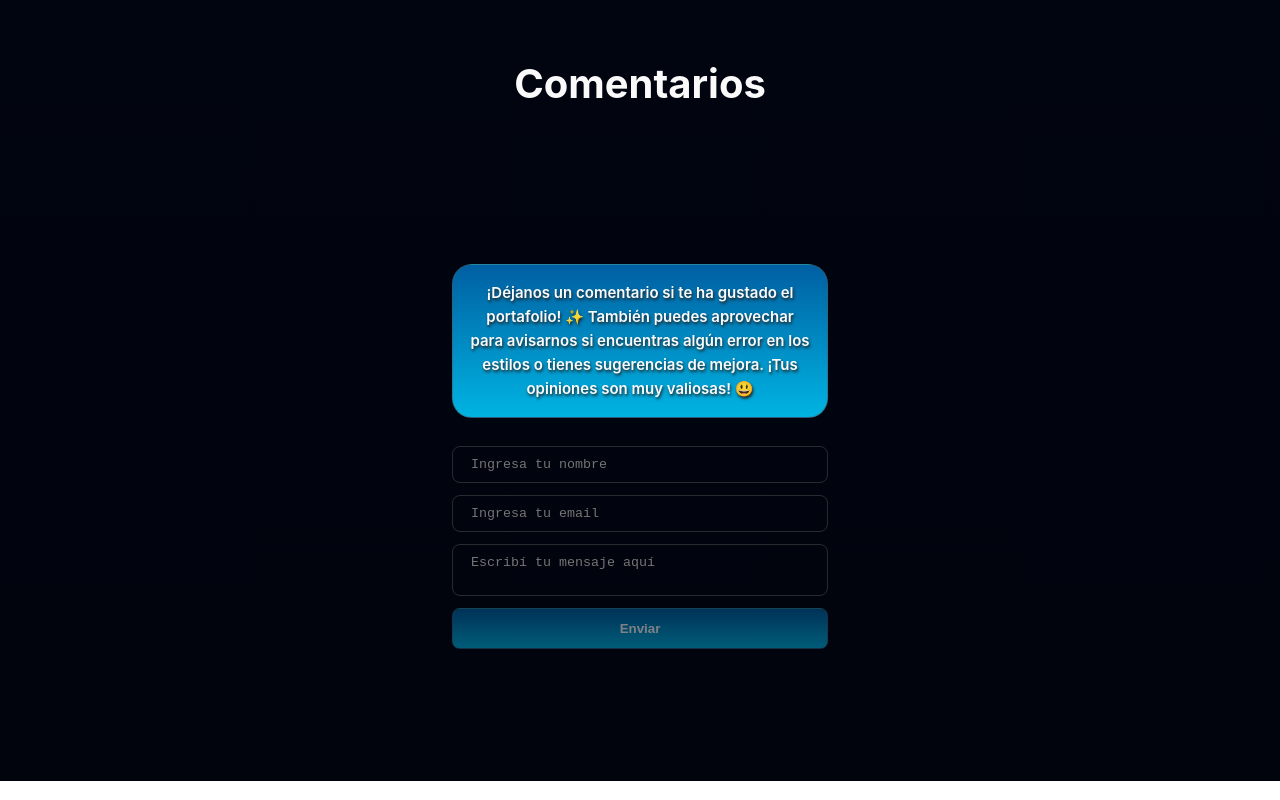
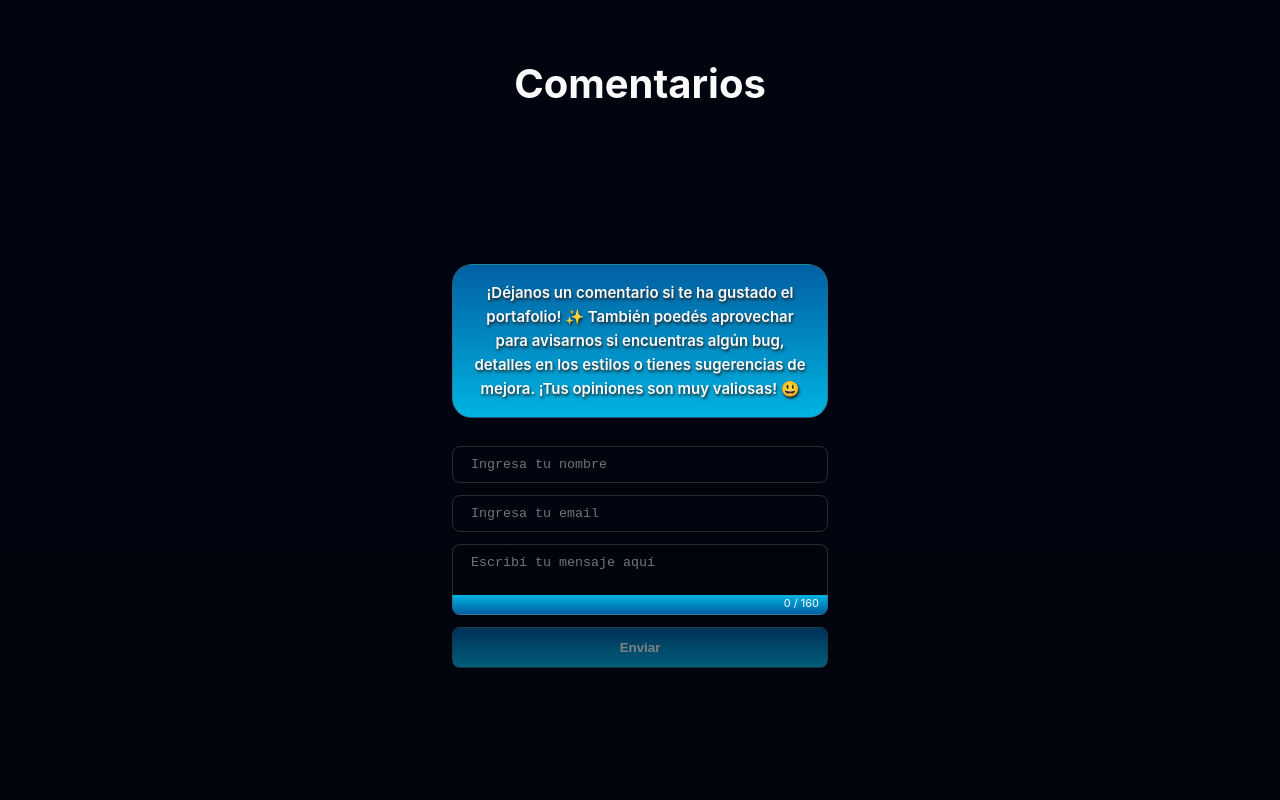
Before and after one commit to solidsnk86/double-commit, a Vue app: page / in a window 1280 px wide. Shown: the part 2504-3304 px from the top of the page. Built offline with nearby package versions, Linux system fonts and the light colour scheme; no server answers; the database is empty.

Commit message:
character form count added

```diff
--- a/src/components/CommentsForm.vue
+++ b/src/components/CommentsForm.vue
@@ -1,5 +1,5 @@
 <script lang="js" setup>
-import { ref, computed, onMounted } from 'vue'
+import { ref, computed, onMounted, watch } from 'vue'
 import { z } from 'zod'
 import { Model } from './ActionClass.vue'
 import CommentsComponent from './CommentsComponent.vue'
@@ -20,6 +20,9 @@ const showDialog = ref(false)
 const dialogMessage = ref('')
 const errors = ref({})
 const comments = ref([])
+const MAX_LENGTH = 160
+const LENGTH = 0
+const counterChars = ref(LENGTH)
 
 /**
  * Validación con zod, documentación: https://zod.dev/?id=introduction
@@ -29,7 +32,7 @@ const formSchema = z.object({
   message: z
     .string()
     .min(10, { message: 'El mesaje debe tener al menos 10 caracteres' })
-    .max(160, { message: 'El mensaje no debe superar los 160 caracteres' })
+    .max(MAX_LENGTH, { message: `El mensaje no debe superar los ${MAX_LENGTH} caracteres` })
 })
 
 const isFormValid = computed(() => {
@@ -55,6 +58,7 @@ const validateField = (field) => {
 const refreshComments = async () => {
   comments.value = await Model.getComment()
 }
+
 // Envío del formulario a la BD
 const sendForm = async (e) => {
   e.preventDefault()
@@ -74,6 +78,14 @@ const closeDialog = () => {
   showDialog.value = false
 }
 
+// Actualizar el contador de caracteres con el observador watch de vue.js
+watch(
+  () => dataForm.value.message,
+  (newValue) => {
+    counterChars.value = LENGTH + newValue.length
+  }
+)
+
 onMounted(refreshComments)
 </script>
 
@@ -89,9 +101,9 @@ onMounted(refreshComments)
         font-weight: 600;
       "
     >
-      ¡Déjanos un comentario si te ha gustado el portafolio! ✨ También puedes aprovechar para
-      avisarnos si encuentras algún error en los estilos o tienes sugerencias de mejora. ¡Tus
-      opiniones son muy valiosas! 😃
+      ¡Déjanos un comentario si te ha gustado el portafolio! ✨ También poedés aprovechar para
+      avisarnos si encuentras algún bug, detalles en los estilos o tienes sugerencias de mejora.
+      ¡Tus opiniones son muy valiosas! 😃
     </p>
     <input
       type="text"
@@ -110,11 +122,14 @@ onMounted(refreshComments)
     <textarea
       id="textarea"
       v-model="dataForm.message"
+      placeholder="Escribí tu mensaje aquí"
       @blur="validateField('message')"
-      placeholder="Escribí tu mensaje aquí"
-      @input="resize"
-      maxlength="160"
+      @change="resize"
+      :maxlength="MAX_LENGTH"
     ></textarea>
+    <aside class="aside-textarea">
+      <small>{{ counterChars }} / {{ MAX_LENGTH }}</small>
+    </aside>
     <span v-if="errors.message" class="error">{{ errors.message }}</span>
 
     <button type="submit" :disabled="!isFormValid">
@@ -146,7 +161,6 @@ form {
   display: grid;
   justify-content: center;
   margin: 120px auto;
-  gap: 12px;
   padding: 12px;
 }
 
@@ -154,30 +168,62 @@ input:placeholder-shown {
   font-family: monospace;
 }
 
+input {
+  border-radius: 8px;
+  border: 1px solid var(--color-border);
+}
+
 input,
 textarea {
   padding: 10px 18px;
   background-color: transparent;
-  border: none;
-  border-radius: 8px;
-  border: 1px solid var(--color-border);
+  margin-top: 12px;
   color: var(--color-heading);
 }
 
 textarea {
   resize: none;
   overflow-y: hidden;
+  border: none;
+  border-top-left-radius: 8px;
+  border-top-right-radius: 8px;
+  border-left: 1px solid var(--color-border);
+  border-right: 1px solid var(--color-border);
+  border-top: 1px solid var(--color-border);
+}
+
+.aside-textarea {
+  position: relative;
+  display: flex;
+  width: 100%;
+  height: 20px;
+  bottom: 0;
+  background: linear-gradient(to bottom, #00ccffe1, #0099ff9d);
+  border-bottom-left-radius: 8px;
+  border-bottom-right-radius: 8px;
+  border-left: 1px solid var(--color-border);
+  border-right: 1px solid var(--color-border);
+  border-bottom: 1px solid var(--color-border);
+  justify-content: end;
+}
+
+.aside-textarea small {
+  font-size: 11px;
+  margin-right: 8px;
+  color: var(--color-heading);
 }
 
 input:focus,
 textarea:focus {
   outline: 1px solid var(--second-color-text);
+  outline-offset: -2px;
 }
 
 form button {
   border: none;
   padding: 12px;
   border-radius: 8px;
+  margin-top: 12px;
   border: 1px solid var(--color-border);
   background: linear-gradient(to bottom, #0099ff9d, #00ccffe1);
   cursor: pointer;
--- a/src/components/FooterComponent.vue
+++ b/src/components/FooterComponent.vue
@@ -49,7 +49,7 @@ small {
   margin: 16px auto;
 }
 .eyes {
-  transform: translateY(-4px);
+  transform: translateY(calc(50% - 12px));
   width: 16px;
   height: 16px;
   animation: blink 6s infinite;
```
